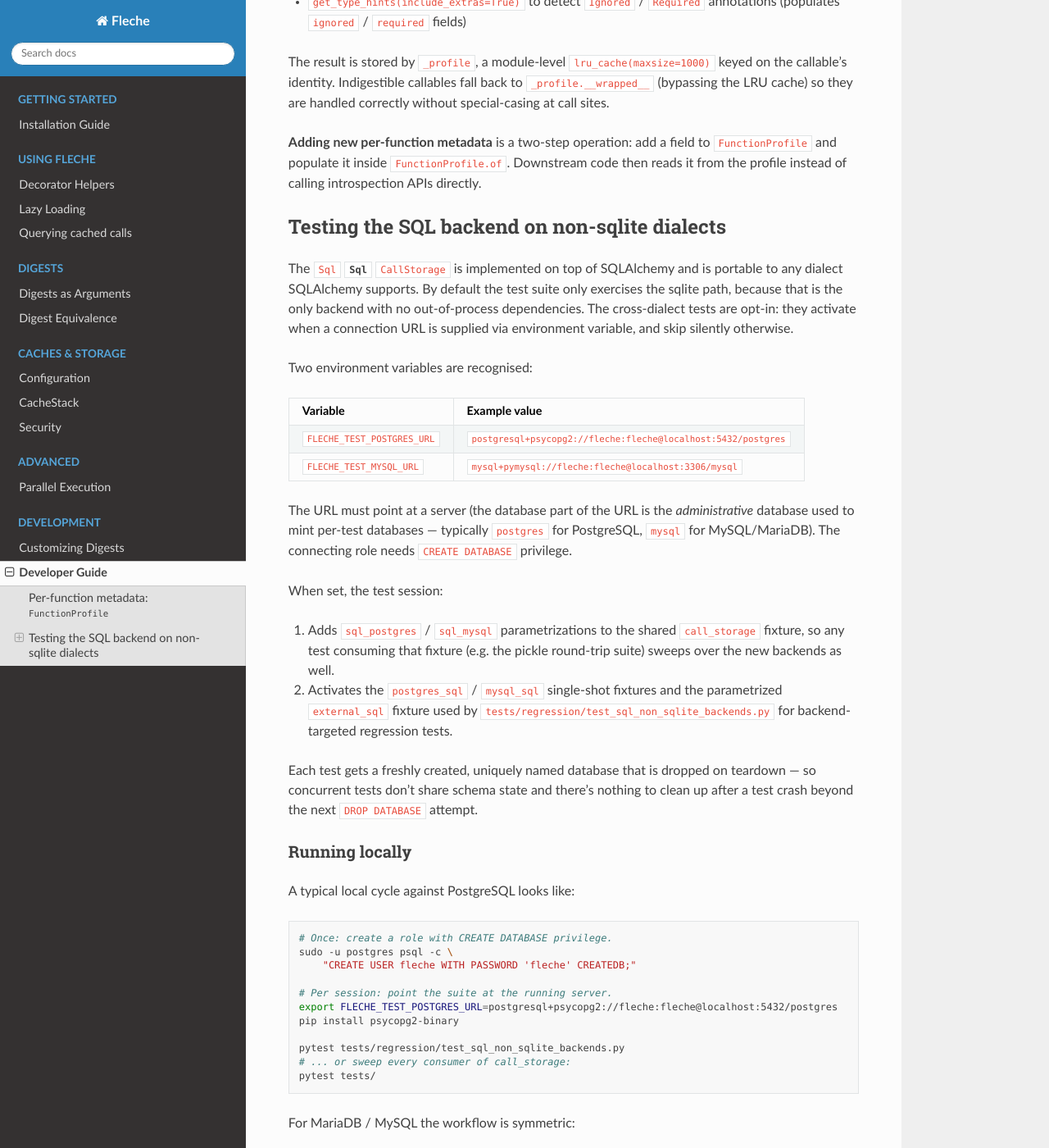
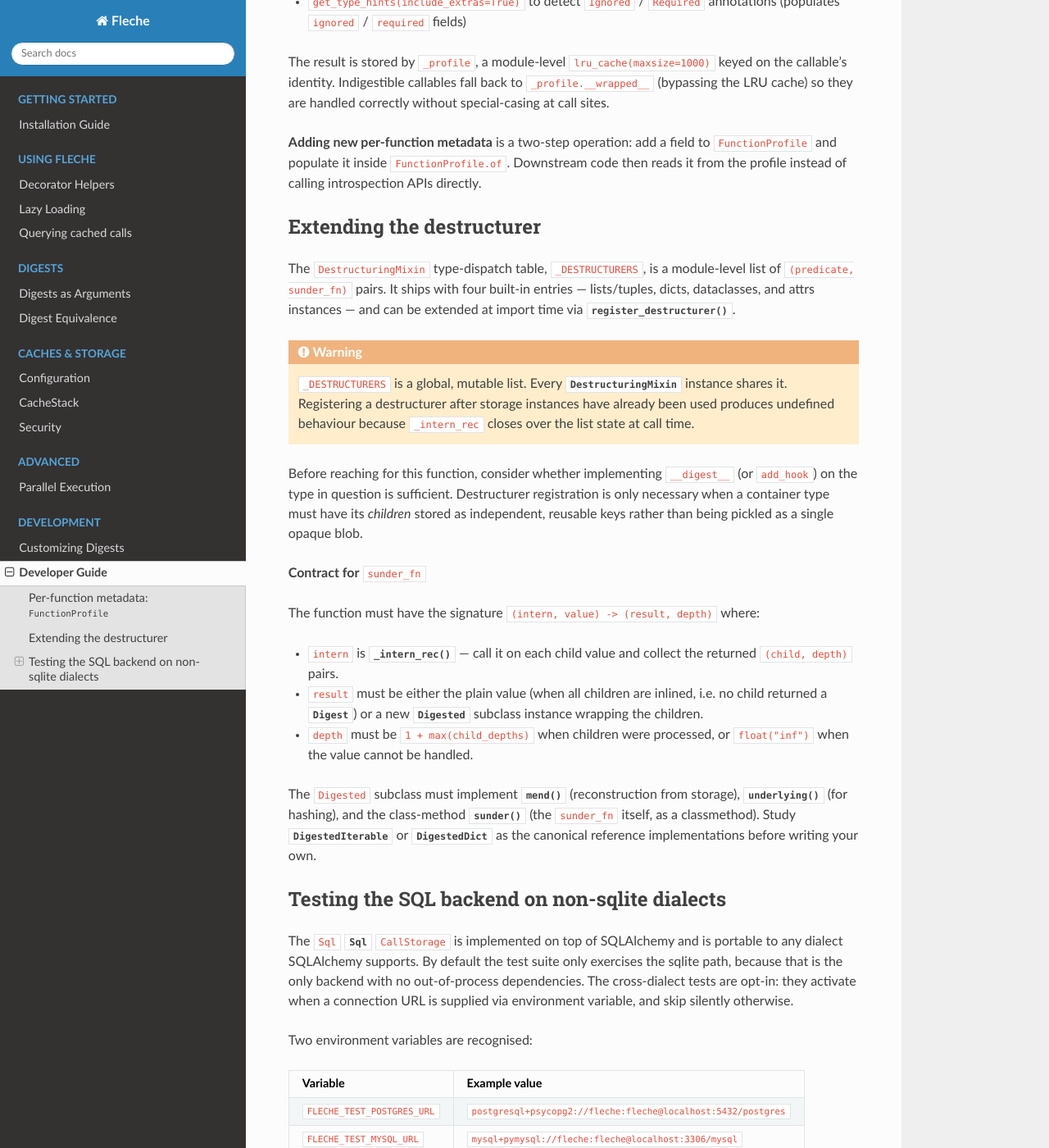
Before and after one commit to pmrv/fleche, a Sphinx documentation site: the page built from docs/dev/developer.rst, in a window 1280 px wide and 1400 px high, scrolled down 472 px. Shown: the whole window at 82% size. Built offline with Sphinx 7.4.7 and the Read the Docs theme 3.1.0, drawn with Linux system fonts in a browser that asks for light colours; pages that are not in the unit, such as notebooks, are missing from menus.

Commit message:
refactor: replace _intern_rec match ladder with dispatch table (#515)
Replaces the `match value:` type ladders in `_intern_rec` and `save`
with a module-level `_DESTRUCTURERS` list of `(predicate, sunder_fn)`
pairs. Adds `register_destructurer(pred, fn)` as the public extension
point, mirroring `digest.add_hook`.

Closes #332

Generated with [Claude Code](https://claude.ai/code)

---------

Co-authored-by: claude[bot] <claude[bot]@users.noreply.github.com>

```diff
--- a/docs/dev/developer.rst
+++ b/docs/dev/developer.rst
@@ -31,6 +31,55 @@ they are handled correctly without special-casing at call sites.
 ``FunctionProfile`` and populate it inside ``FunctionProfile.of``.  Downstream
 code then reads it from the profile instead of calling introspection APIs
 directly.
+
+.. _extending-destructurer:
+
+Extending the destructurer
+--------------------------
+
+The ``DestructuringMixin`` type-dispatch table, ``_DESTRUCTURERS``, is a
+module-level list of ``(predicate, sunder_fn)`` pairs.  It ships with four
+built-in entries — lists/tuples, dicts, dataclasses, and attrs instances — and
+can be extended at import time via
+:func:`~fleche.storage.destructuring.register_destructurer`.
+
+.. warning::
+
+   ``_DESTRUCTURERS`` is a global, mutable list.  Every
+   :class:`~fleche.storage.destructuring.DestructuringMixin` instance shares it.
+   Registering a destructurer after storage instances have already been used
+   produces undefined behaviour because ``_intern_rec`` closes over the list
+   state at call time.
+
+Before reaching for this function, consider whether implementing
+``__digest__`` (or ``add_hook``) on the type in question is sufficient.
+Destructurer registration is only necessary when a container type must have
+its *children* stored as independent, reusable keys rather than being pickled
+as a single opaque blob.
+
+**Contract for** ``sunder_fn``
+
+The function must have the signature ``(intern, value) -> (result, depth)``
+where:
+
+- ``intern`` is :meth:`~fleche.storage.destructuring.DestructuringMixin._intern_rec`
+  — call it on each child value and collect the returned ``(child, depth)``
+  pairs.
+- ``result`` must be either the plain value (when all children are inlined,
+  i.e. no child returned a :class:`~fleche.digest.Digest`) or a new
+  :class:`~fleche.storage.destructuring.Digested` subclass instance wrapping
+  the children.
+- ``depth`` must be ``1 + max(child_depths)`` when children were processed,
+  or ``float("inf")`` when the value cannot be handled.
+
+The ``Digested`` subclass must implement :meth:`~fleche.storage.destructuring.Digested.mend`
+(reconstruction from storage), :meth:`~fleche.storage.destructuring.Digested.underlying`
+(for hashing), and the class-method
+:meth:`~fleche.storage.destructuring.Digested.sunder` (the ``sunder_fn``
+itself, as a classmethod).  Study
+:class:`~fleche.storage.destructuring.DigestedIterable` or
+:class:`~fleche.storage.destructuring.DigestedDict` as the canonical
+reference implementations before writing your own.
 
 .. _testing-non-sqlite-backends:
 
```
Also changed, not shown: 2 other files.
